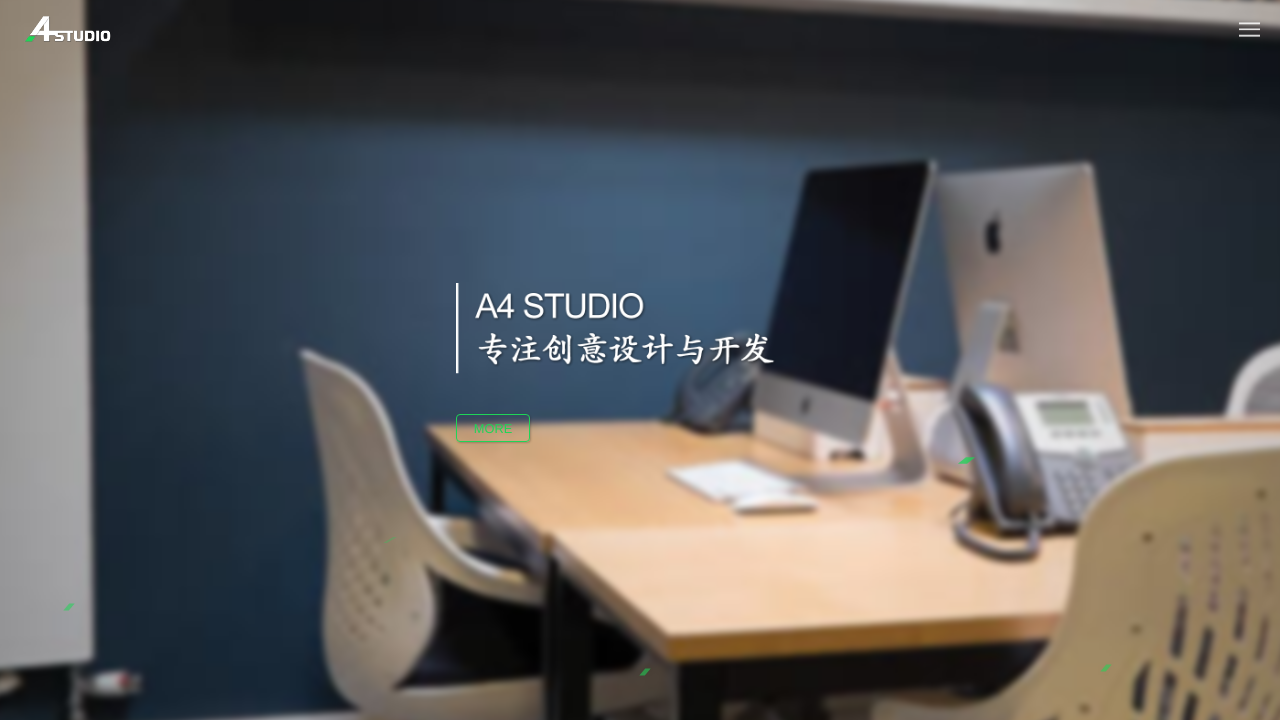
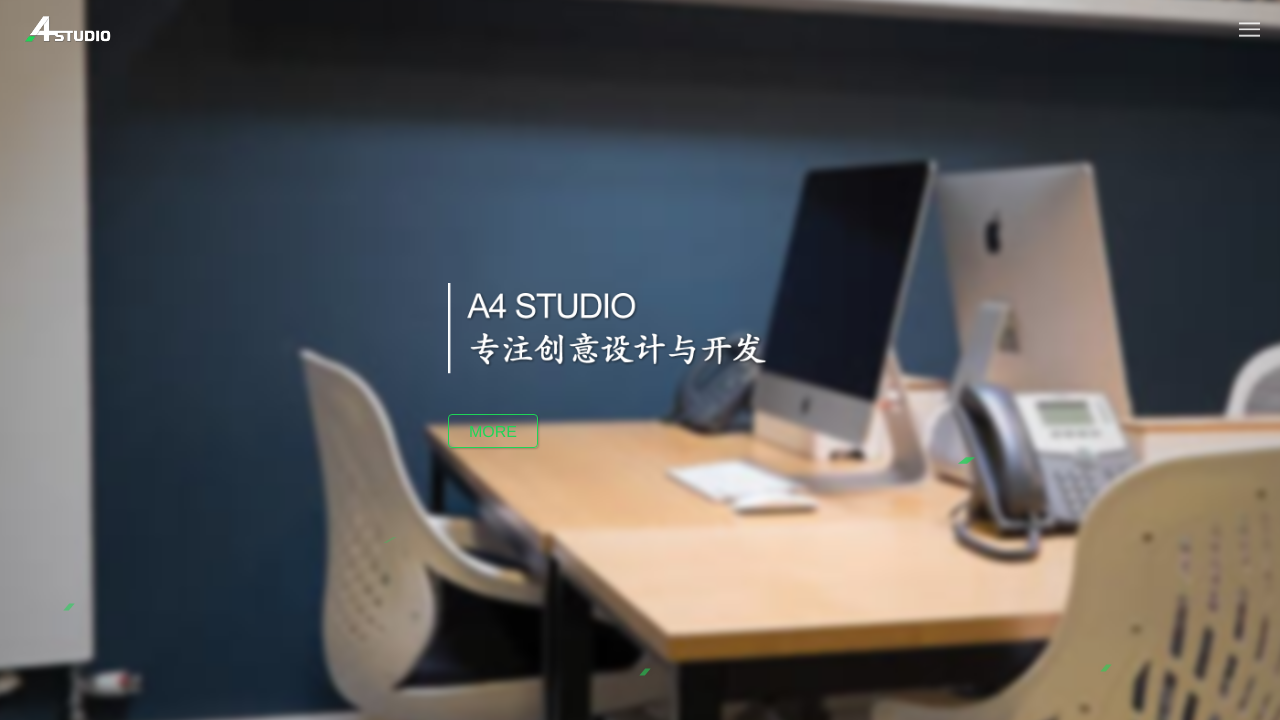
Before and after one commit to YFalling/h5, a PHP site: page / in a window 1280 px wide. Shown: the top 720 px of the page. Run offline with PHP 8.4, Linux system fonts and the light colour scheme.

Commit message:
Add files via upload

```diff
--- a/a4studio/css/style.css
+++ b/a4studio/css/style.css
@@ -120,7 +120,7 @@ body{
 	}
 	.a4_info ul li{
 		width: 100%;
-		line-height: 3.2rem;
+		line-height: 3.6rem;
 		margin: 0;
 		padding: 0;
 		border-bottom: 1px solid rgba(255,255,255,0.1);
@@ -131,7 +131,7 @@ body{
 		width: 100%;
 		height: 100%;
 		margin: 0;
-		font-size: 0.8rem;
+		font-size: 0.9rem;
 		color: rgba(255,255,255,0.5);
 		text-decoration: none;
 		display: block;
@@ -168,22 +168,21 @@ body{
 	}
 
 .more_btn{
-    position: absolute;
-    width: 4.5rem;
-    height: 1.6rem;
+    width: 5.5rem;
+    height: 2rem;
     left: 0;
-    bottom: 2.4rem;
-	line-height: 1.8rem;
-    font-size: 0.8rem;
+    bottom: 2rem;
+    line-height: 2.1rem;
+    font-size: 1rem;
     color: #1fd557;
     border: 1px solid #1fd557;
     border-radius: 4px;
     box-shadow: 1px 1px 2px rgba(0,0,0,0.2);
 }
-.more_btn:hover{
-	background: #1fd557;
-    color: #fff;
-}
+	.more_btn:hover{
+		background: #1fd557;
+		color: #fff;
+	}
 
 
 .swiper-container{
--- a/a4studio/index.html
+++ b/a4studio/index.html
@@ -50,7 +50,7 @@
 	<div class="swiper-wrapper">
 		<div class="a4_copyright">COPYRIGHT © 2017 A4 STUDIO.</div>
 		<div class="swiper-slide p1">
-			<div class="d_box" style="width:60%;max-width:20rem;height: 30%;margin: 0 3rem 5rem 0;">
+			<div class="d_box" style="width:55%;max-width:20rem;height:30%;margin: 0 4rem 5rem 0;">
 				<!-- 内容 -->
 				<img class="a4_text to_fade contain" src="img/00.png"/>
 				<a href="index.html"><div class="more_btn to_fade">MORE</div></a>
@@ -79,13 +79,6 @@
 		</div>
 
 		<div class="swiper-slide p3">
-			<!-- 弹幕特效 -->
-			<div class="to_text"><p>网站设计</p></div>
-			<div class="to_text1"><p>H5开发</p></div>
-			<div class="to_text2"><p>网站建设</p></div>
-			<div class="to_text3"><p>UI设计</p></div>
-			<div class="to_text4"><p>营销配套</p></div>
-			<div class="to_text5"><p>平面设计</p></div>
 			<!-- 关于A4工作室 -->
 			<div class="copyright to_fade_l">
 				<div class="a4_about">
```
